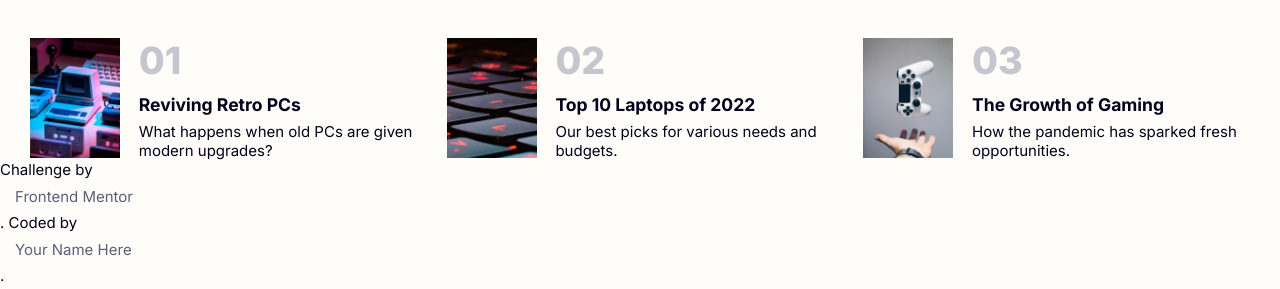
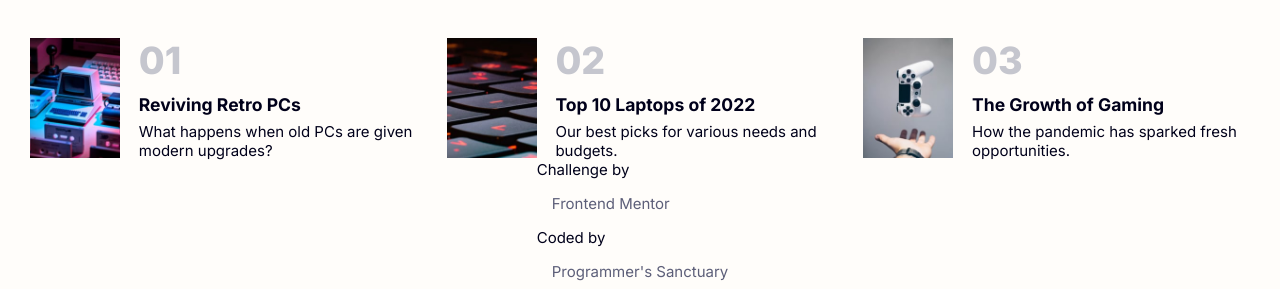
Before and after one commit to Ragudos/news-homepage-main, a plain HTML site: page index.html in a window 1280 px wide. Shown: the part 752-1041 px from the top of the page. Drawn offline with Linux system fonts and the light colour scheme.

Commit message:
added attribution

```diff
--- a/index.html
+++ b/index.html
@@ -170,9 +170,13 @@
     </div>
   </div>
 
-  <footer class="attribution">
-    Challenge by <a href="https://www.frontendmentor.io?ref=challenge" target="_blank">Frontend Mentor</a>.
-    Coded by <a href="#">Your Name Here</a>.
+  <footer class="flex flex-col gap items-center">
+    <div class="flex flex-col gap-half">
+      Challenge by <a href="https://www.frontendmentor.io?ref=challenge" target="_blank" rel="noreferrer">Frontend
+        Mentor</a>
+      Coded by <a href="https://youtube.com/@programmers_sanctuary?si=eBEJ2GG7sEsiLUFT" target="_blank"
+        rel="noreferrer">Programmer's Sanctuary</a>
+    </div>
   </footer>
 </body>
 
--- a/styles/globals.css
+++ b/styles/globals.css
@@ -424,3 +424,23 @@ hr {
 
     margin-bottom: 0.25rem;
 }
+
+.flex {
+    display: flex;
+}
+
+.flex-col {
+    flex-direction: column;
+}
+
+.items-center {
+    align-items: center;
+}
+
+.gap {
+    gap: 0.875rem;
+}
+
+.gap-half {
+    gap: 0.5rem;
+}
```
